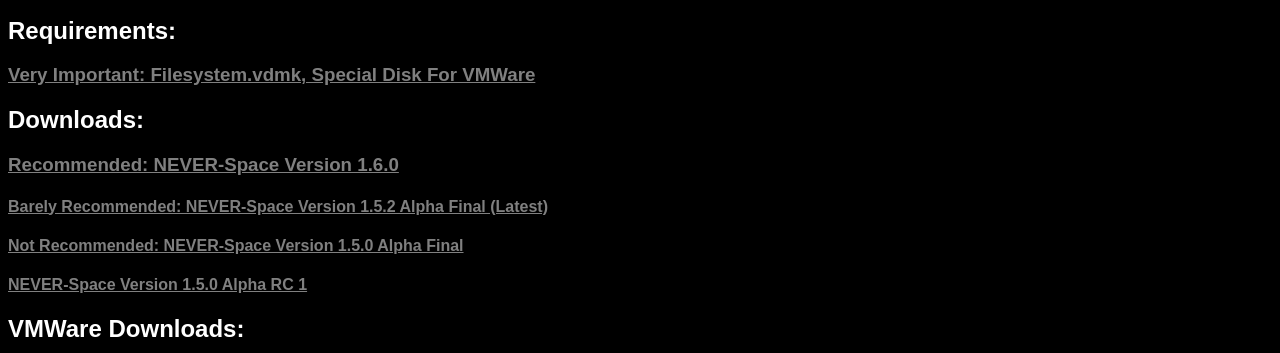
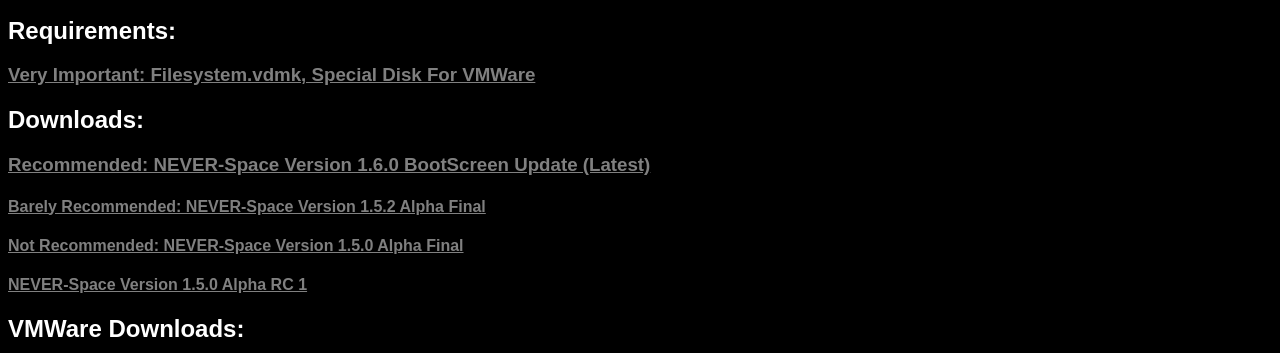
Before and after one commit to DuperNO-Alt/duperno-alt.github.io, a plain HTML site: page never-space-downloads/index.html in a window 1280 px wide. Shown: the part 599-952 px from the top of the page. Drawn offline with Linux system fonts and the light colour scheme.

Commit message:
Update index.html

```diff
--- a/never-space-downloads/index.html
+++ b/never-space-downloads/index.html
@@ -21,8 +21,8 @@
         <h2>Requirements:</h2>
         <h3><a href="https://drive.google.com/uc?export=download&id=1irSj7Kd3oKghkEbTbo-Yzf_Ml0dR3Gzt" class="custom-link">Very Important: Filesystem.vdmk, Special Disk For VMWare</a></h3>
         <h2>Downloads:</h2>
-        <h3><a href="https://drive.google.com/uc?export=download&id=1WHSMQSJNagFXNNaKTte4jq3BRvgC2llu" class="custom-link">Recommended: NEVER-Space Version 1.6.0</a></h3>
-        <h4><a href="https://drive.google.com/uc?export=download&id=1SuvGr8CBVxOWBTIytFaxim5TGhDb2-3c" class="custom-link">Barely Recommended: NEVER-Space Version 1.5.2 Alpha Final (Latest)</a></h3>
+        <h3><a href="https://drive.google.com/uc?export=download&id=1WHSMQSJNagFXNNaKTte4jq3BRvgC2llu" class="custom-link">Recommended: NEVER-Space Version 1.6.0 BootScreen Update (Latest)</a></h3>
+        <h4><a href="https://drive.google.com/uc?export=download&id=1SuvGr8CBVxOWBTIytFaxim5TGhDb2-3c" class="custom-link">Barely Recommended: NEVER-Space Version 1.5.2 Alpha Final</a></h3>
         <h4><a href="https://drive.google.com/uc?export=download&id=1fieRieOpUPq2OT6skRrrXfg4N1inEAdo" class="custom-link">Not Recommended: NEVER-Space Version 1.5.0 Alpha Final</a></h3>
         <h4><a href="https://drive.google.com/uc?export=download&id=1_YvKBg1deSqxxsSpWXfBDe_hKgenhrd5" class="custom-link">NEVER-Space Version 1.5.0 Alpha RC 1</a></h4>
         <h2>VMWare Downloads:</h2>
```
